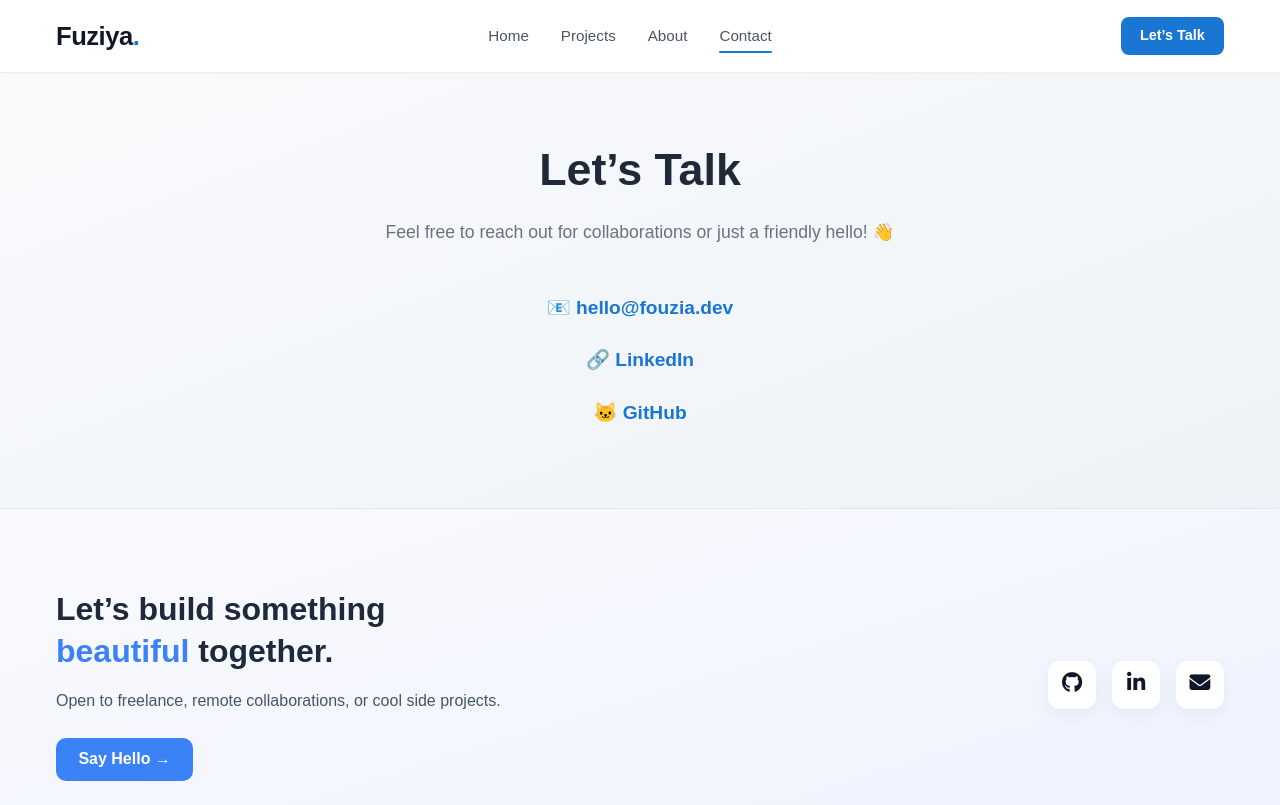
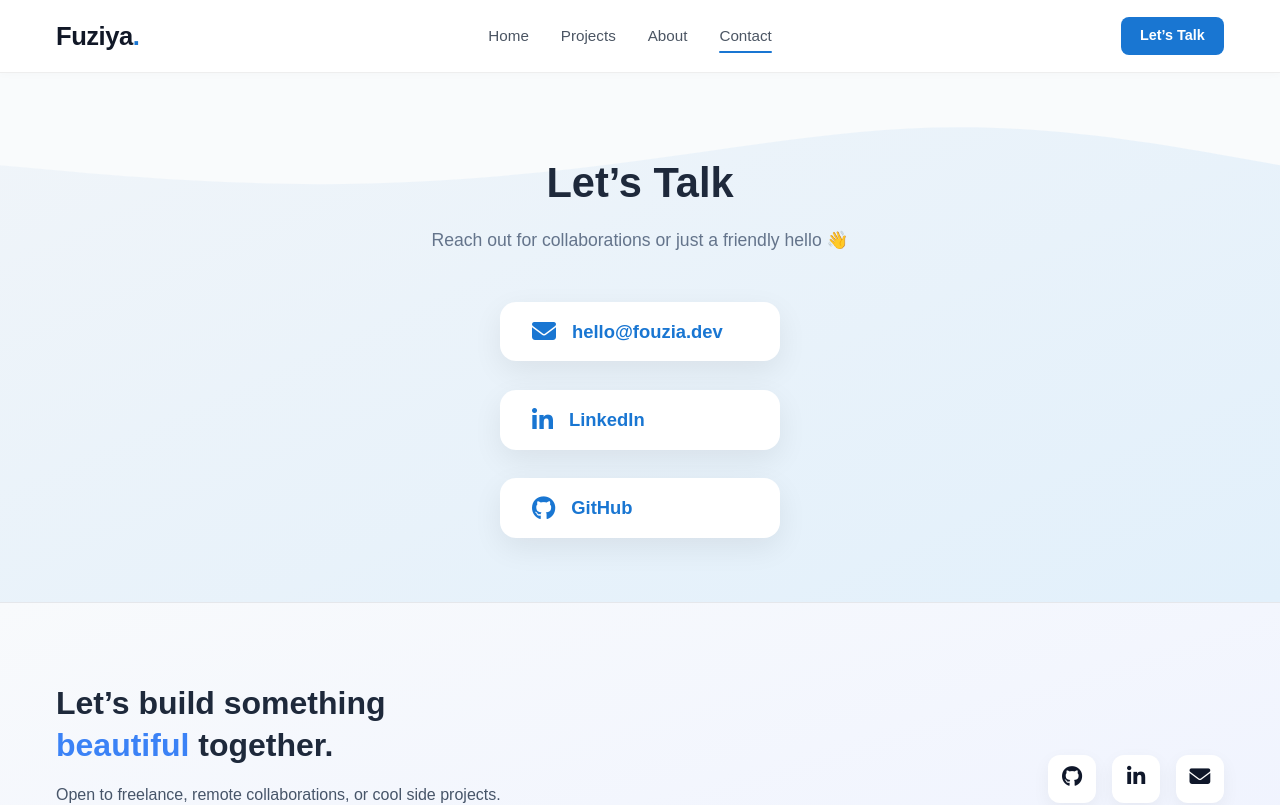
Before and after one commit to fouziabenadida/mon-portfolio, a Nuxt app: page /contact in a window 1280 px wide. Shown: the top 805 px of the page. Built offline with nearby package versions, Linux system fonts and the light colour scheme.

Commit message:
contact us section done

```diff
--- a/components/ContactSection.vue
+++ b/components/ContactSection.vue
@@ -1,57 +1,110 @@
 <template>
     <section class="contact-section">
-        <v-container class="contact-container">
-            <h1 class="contact-title">Let’s Talk</h1>
-            <p class="contact-subtitle">Feel free to reach out for collaborations or just a friendly hello! 👋</p>
+        <div class="wave-top">
+            <svg viewBox="0 0 1440 320">
+                <path fill="#f9fbfc" fill-opacity="1"
+                    d="M0,160L60,165.3C120,171,240,181,360,181.3C480,181,600,171,720,154.7C840,139,960,117,1080,117.3C1200,117,1320,139,1380,149.3L1440,160L1440,0L1380,0C1320,0,1200,0,1080,0C960,0,840,0,720,0C600,0,480,0,360,0C240,0,120,0,60,0L0,0Z">
+                </path>
+            </svg>
+        </div>
 
-            <div class="contact-links">
-                <a href="mailto:hello@fouzia.dev" class="contact-link">📧 hello@fouzia.dev</a>
-                <a href="https://www.linkedin.com/in/fuziya-candas" target="_blank" class="contact-link">🔗 LinkedIn</a>
-                <a href="https://github.com/fouziabenadida" target="_blank" class="contact-link">🐱 GitHub</a>
+        <div class="container">
+            <h2 class="contact-title">Let’s Talk</h2>
+            <p class="contact-sub">Reach out for collaborations or just a friendly hello 👋</p>
+
+            <div class="contact-cards">
+                <div class="contact-card">
+                    <i class="fas fa-envelope"></i>
+                    <a href="mailto:hello@fouzia.dev" target="_blank">hello@fouzia.dev</a>
+                </div>
+                <div class="contact-card">
+                    <i class="fab fa-linkedin-in"></i>
+                    <a href="https://www.linkedin.com/in/fuziya-candas" target="_blank">LinkedIn</a>
+                </div>
+                <div class="contact-card">
+                    <i class="fab fa-github"></i>
+                    <a href="https://github.com/fouziabenadida" target="_blank">GitHub</a>
+                </div>
             </div>
-        </v-container>
+        </div>
     </section>
 </template>
 
 <style scoped>
 .contact-section {
-    padding: 6rem 1.5rem 4rem;
+    padding: 8rem 1.5rem 4rem;
+    background: linear-gradient(to bottom right, #f1f5f9, #e2f0fb);
     text-align: center;
-    background: linear-gradient(to bottom right, #f9fbfc, #eef2f7);
+    position: relative;
+    margin-bottom: 0;
 }
 
-.contact-container {
-    max-width: 700px;
+.wave-top {
+    position: absolute;
+    top: -1px;
+    left: 0;
+    width: 100%;
+    z-index: 1;
+}
+
+.container {
+    position: relative;
+    z-index: 2;
+    max-width: 720px;
     margin: 0 auto;
 }
 
 .contact-title {
-    font-size: 2.8rem;
+    font-size: 2.6rem;
     font-weight: 800;
-    color: #1f2937;
-    margin-bottom: 1rem;
+    color: #1e293b;
+    margin-bottom: 0.8rem;
 }
 
-.contact-subtitle {
+.contact-sub {
     font-size: 1.1rem;
-    color: #6b7280;
+    color: #64748b;
     margin-bottom: 3rem;
 }
 
-.contact-links {
+.contact-cards {
     display: flex;
     flex-direction: column;
-    gap: 1.5rem;
+    gap: 1.8rem;
+    align-items: center;
 }
 
-.contact-link {
-    font-size: 1.2rem;
+.contact-card {
+    background: white;
+    border-radius: 16px;
+    padding: 1rem 2rem;
+    box-shadow: 0 10px 30px rgba(0, 0, 0, 0.07);
+    display: flex;
+    align-items: center;
+    gap: 1rem;
+    font-size: 1.15rem;
     font-weight: 600;
+    color: #1f2937;
+    transition: all 0.3s ease;
+    min-width: 280px;
+}
+
+.contact-card:hover {
+    transform: translateY(-5px) scale(1.02);
+    background: #ebf5ff;
+}
+
+.contact-card i {
+    font-size: 1.5rem;
+    color: #1976d2;
+}
+
+.contact-card a {
     color: #1976d2;
     text-decoration: none;
 }
 
-.contact-link:hover {
+.contact-card a:hover {
     text-decoration: underline;
 }
 </style>
--- a/components/TechStack.vue
+++ b/components/TechStack.vue
@@ -35,7 +35,7 @@ const technologies = [
 
 <style scoped>
 .tech-stack {
-    padding: 10rem 1.5rem 4rem;
+    padding: 12rem 1.5rem 4rem;
     background: linear-gradient(to bottom right, #f1f5f9, #e5f4fd);
     text-align: center;
     position: relative;
@@ -47,7 +47,7 @@ const technologies = [
     top: -1px;
     left: 0;
     width: 100%;
-    z-index: 1;
+    z-index: 0;
 }
 
 .section-title {
```
